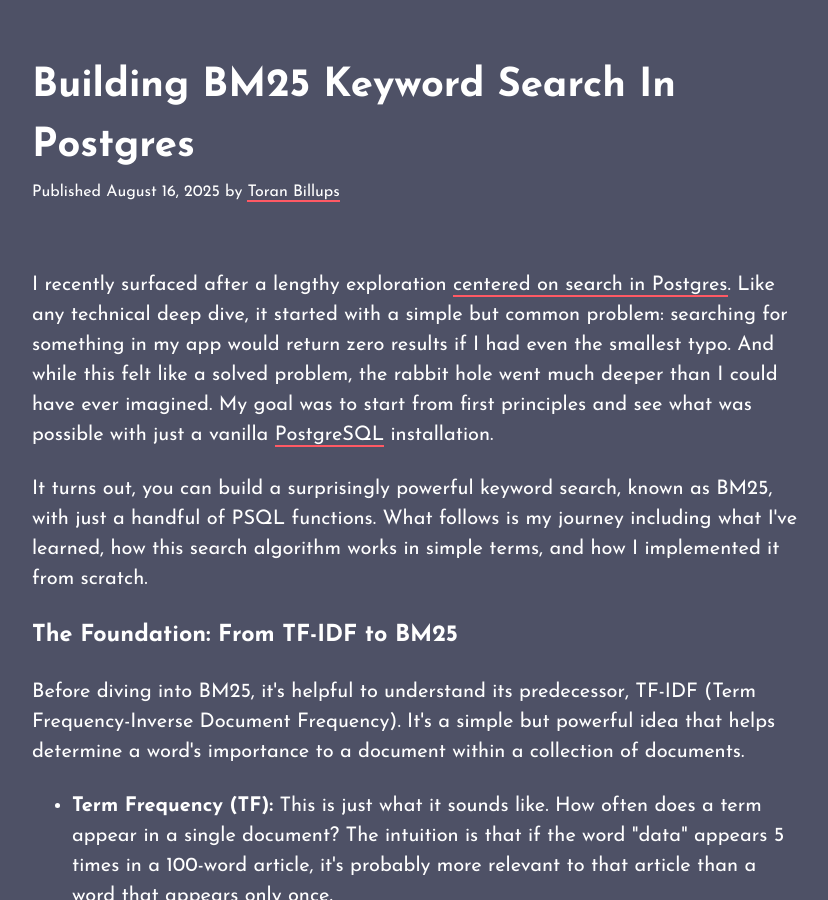
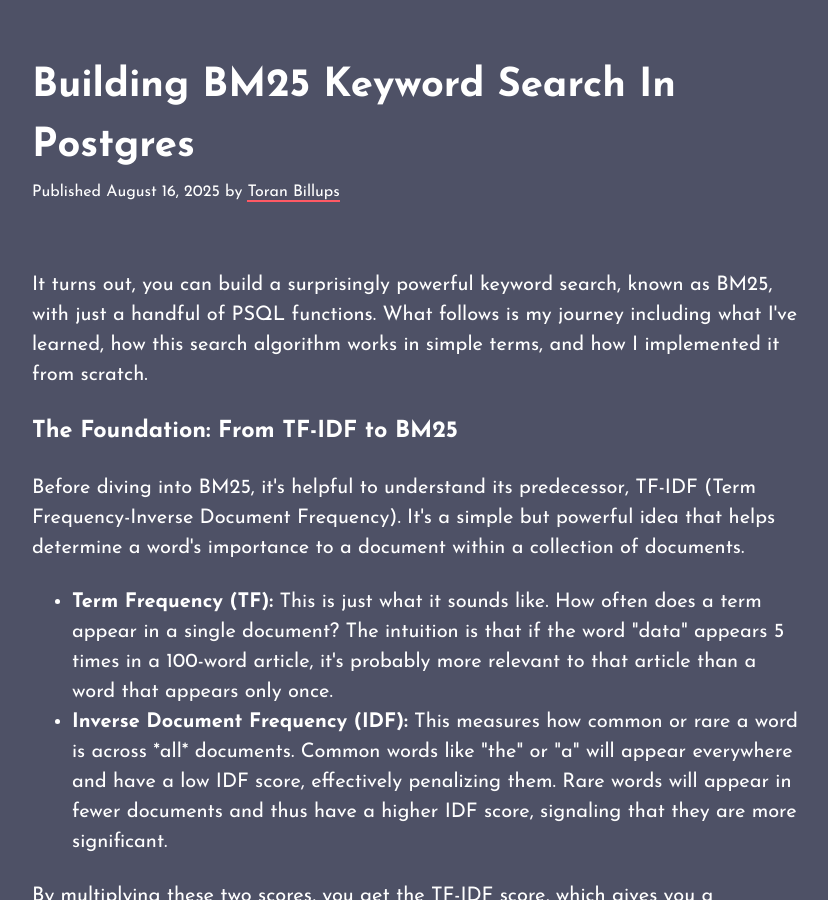
Before and after one commit to toranb/toranb.github.io, a Jekyll site: the page built from _posts/2025-08-16-building-keyword-search-in-postgres.html, in a window 1280 px wide and 900 px high. Shown: the whole window, without its empty margins (224-1052 px from the left). Built offline with Jekyll 4.4.1, drawn with Linux system fonts in a browser that asks for light colours; Markdown is read by kramdown in place of the engine named in the settings.

Commit message:
Update 2025-08-16-building-keyword-search-in-postgres.html
much simpler introduction

```diff
--- a/_posts/2025-08-16-building-keyword-search-in-postgres.html
+++ b/_posts/2025-08-16-building-keyword-search-in-postgres.html
@@ -4,8 +4,6 @@
 date:   2025-08-16 01:00:00
 categories: blog archive
 ---
-<p>I recently surfaced after a lengthy exploration <a href="https://github.com/toranb/encoder-search/blob/main/priv/repo/migrations/20250718010521_add_bm25_stats.exs">centered on search in Postgres</a>. Like any technical deep dive, it started with a simple but common problem: searching for something in my app would return zero results if I had even the smallest typo. And while this felt like a solved problem, the rabbit hole went much deeper than I could have ever imagined. My goal was to start from first principles and see what was possible with just a vanilla <a href="https://www.postgresql.org/">PostgreSQL</a> installation.</p>
-
 <p>It turns out, you can build a surprisingly powerful keyword search, known as BM25, with just a handful of PSQL functions. What follows is my journey including what I've learned, how this search algorithm works in simple terms, and how I implemented it from scratch.</p>
 
 <h3>The Foundation: From TF-IDF to BM25</h3>
```
